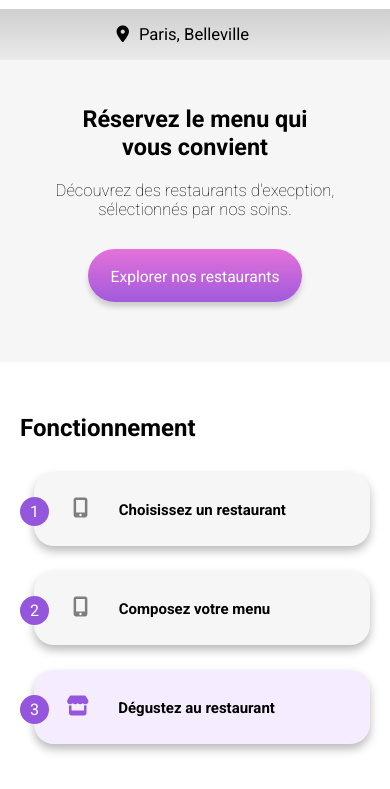
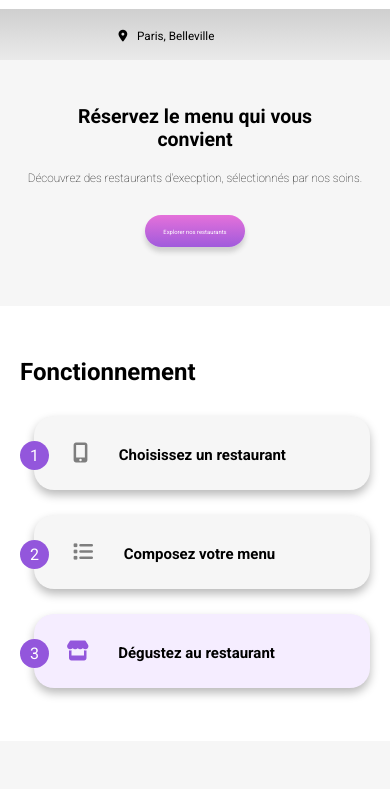
Before and after one commit to kalilmedfai/Projet-3-Ohmyfood, a website: page index.html in a window 390 px wide. Shown: the part 55-844 px from the top of the page. Drawn offline with Linux system fonts and the light colour scheme; a web font is replaced by a local one.

Commit message:
modifications breakpoints

```diff
--- a/index.html
+++ b/index.html
@@ -57,6 +57,7 @@
                 Fonctionnement
             </h2>
 
+
             <div class="buttons">
                 <p>1</p>
                 <button type="button">
@@ -68,7 +69,7 @@
             <div class="buttons">
                 <p>2</p>
                 <button type="button">
-                    <i class="fa-solid fa-mobile-screen-button"></i>
+                    <i class="fa-sharp fa-solid fa-list"></i>
                     Composez votre menu
                 </button>
             </div>
--- a/sass/utils/_variables.scss
+++ b/sass/utils/_variables.scss
@@ -1,10 +1,8 @@
 $breakpoints: (
-    tablette: 376px
+    tablette: 376px,
+    laptop: 993px
 );
 
-$breakpoints: (
-    laptop: 993px
-);
 
 $color_primary : #9356DC;
 $color_secondary : #FF79DA ;
```
Also changed, not shown: public/css/style.css, 1 other file.
